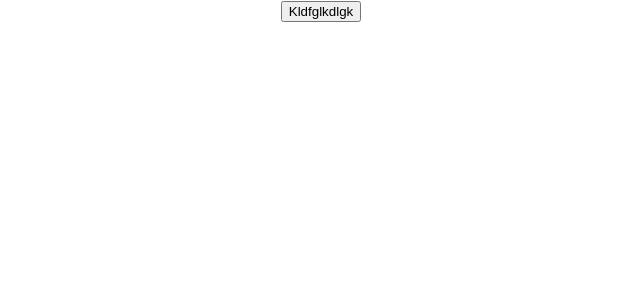
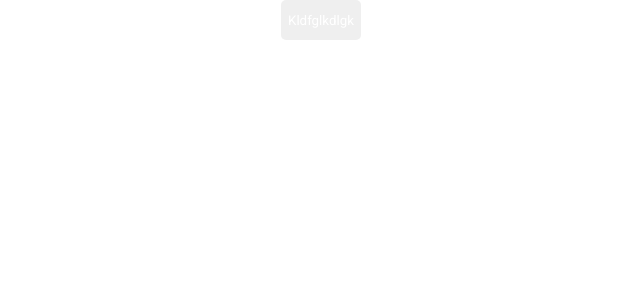
Before and after one commit to kdrshvolia/todo_list, a React (Create React App) app: page / in a window 1280 px wide. Shown: the top 300 px of the page, without its empty margins (319-959 px from the left). Built offline with nearby package versions, Linux system fonts and the light colour scheme.

Commit message:
Add Styled Components

```diff
--- a/src/components/Button/Button.js
+++ b/src/components/Button/Button.js
@@ -1,14 +1,15 @@
 import React from 'react';
 import PropTypes from 'prop-types';
+import { CustomButton } from './StyledComponents';
 
 const Button = ({ children, onClick }) => {
   const handleClick = () => {
     onClick();
   };
   return (
-    <button type="button" onClick={handleClick}>
+    <CustomButton type="button" onClick={handleClick}>
       {children}
-    </button>
+    </CustomButton>
   );
 };
 
--- /dev/null
+++ b/src/components/Button/StyledComponents.js
@@ -0,0 +1,16 @@
+import styled from 'styled-components';
+import Button from './Button';
+
+const CustomButton = styled.button`
+  font-family: Roboto;
+  width: 80px;
+  color: #fff;
+  padding: 5px;
+  box-sizing: border-box;
+  border-radius: 5px;
+  cursor: pointer;
+  border: none;
+  height: 40px;
+`;
+
+export { CustomButton };
--- a/src/components/Input/Input.js
+++ b/src/components/Input/Input.js
@@ -1,10 +1,13 @@
 import React from 'react';
 import PropTypes from 'prop-types';
+import { CustomInput } from './StyledComponents';
 
 const Input = ({ inputText, onChange, placeholder }) => {
   const handleChange = ({ target }) => onChange(target.value);
 
-  return <input type="text" value={inputText} onChange={handleChange} placeholder={placeholder} />;
+  return (
+    <CustomInput type="text" value={inputText} onChange={handleChange} placeholder={placeholder} />
+  );
 };
 
 Input.propTypes = {
--- /dev/null
+++ b/src/components/Input/StyledComponents.js
@@ -0,0 +1,10 @@
+import styled from 'styled-components';
+
+const CustomInput = styled.input`
+  padding: 10px;
+  width: 200px;
+  border-radius: 5px;
+  border: 1px solid #d2d2d2;
+`;
+
+export { CustomInput };
--- /dev/null
+++ b/src/components/TodoBoard/StyledComponents.js
@@ -0,0 +1,17 @@
+import styled from 'styled-components';
+import Button from '../Button/Button';
+import { CustomButton } from '../Button/StyledComponents';
+
+const Wrapper = styled.div`
+  background: #f1f1f1;
+`;
+
+const AddingButton = styled(CustomButton)`
+  background: #95c8bd;
+  &:hover {
+    background: #8abab0;
+    transition: 0.5s;
+  }
+`;
+
+export { Wrapper, AddingButton };
--- /dev/null
+++ b/src/components/TodoList/StyledComponents.js
@@ -0,0 +1,8 @@
+import styled from 'styled-components';
+
+const CustomList = styled.div`
+  max-width: 700px;
+  margin: 0 auto;
+`;
+
+export { CustomList };
--- a/src/components/TodoList/TodoList.js
+++ b/src/components/TodoList/TodoList.js
@@ -1,6 +1,7 @@
 import React from 'react';
 import PropTypes from 'prop-types';
 import TodoItem from '../TodoItem/TodoItem';
+import { CustomList } from './StyledComponents';
 
 const TodoList = ({ todos, toggleTodo, deleteTodo, sortType, filters }) => {
   const sortTodos = (todosArr, type) => {
@@ -34,8 +35,7 @@ const TodoList = ({ todos, toggleTodo, deleteTodo, sortType, filters }) => {
   const sortedTodos = sortType !== 'default' ? sortTodos(displayedTodos, sortType) : displayedTodos;
 
   return (
-    <div>
-      {console.log(sortedTodos)}
+    <CustomList>
       {sortedTodos.map((item) => (
         <TodoItem
           text={item.text}
@@ -46,7 +46,7 @@ const TodoList = ({ todos, toggleTodo, deleteTodo, sortType, filters }) => {
           deleteTodo={deleteTodo}
         />
       ))}
-    </div>
+    </CustomList>
   );
 };
 
```
Also changed, not shown: src/components/TodoBoard/TodoBoard.js (+4 -3 lines).
